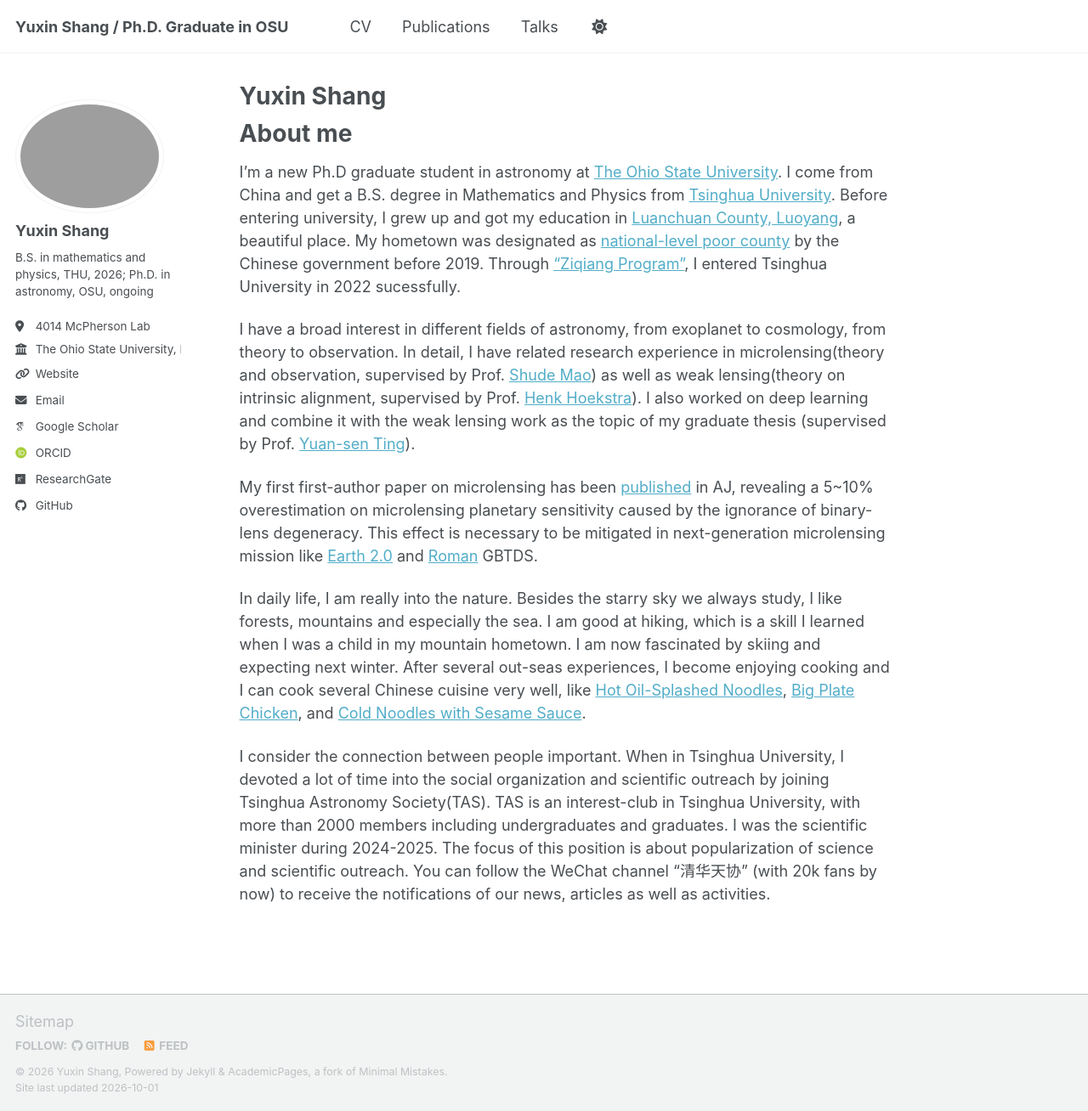
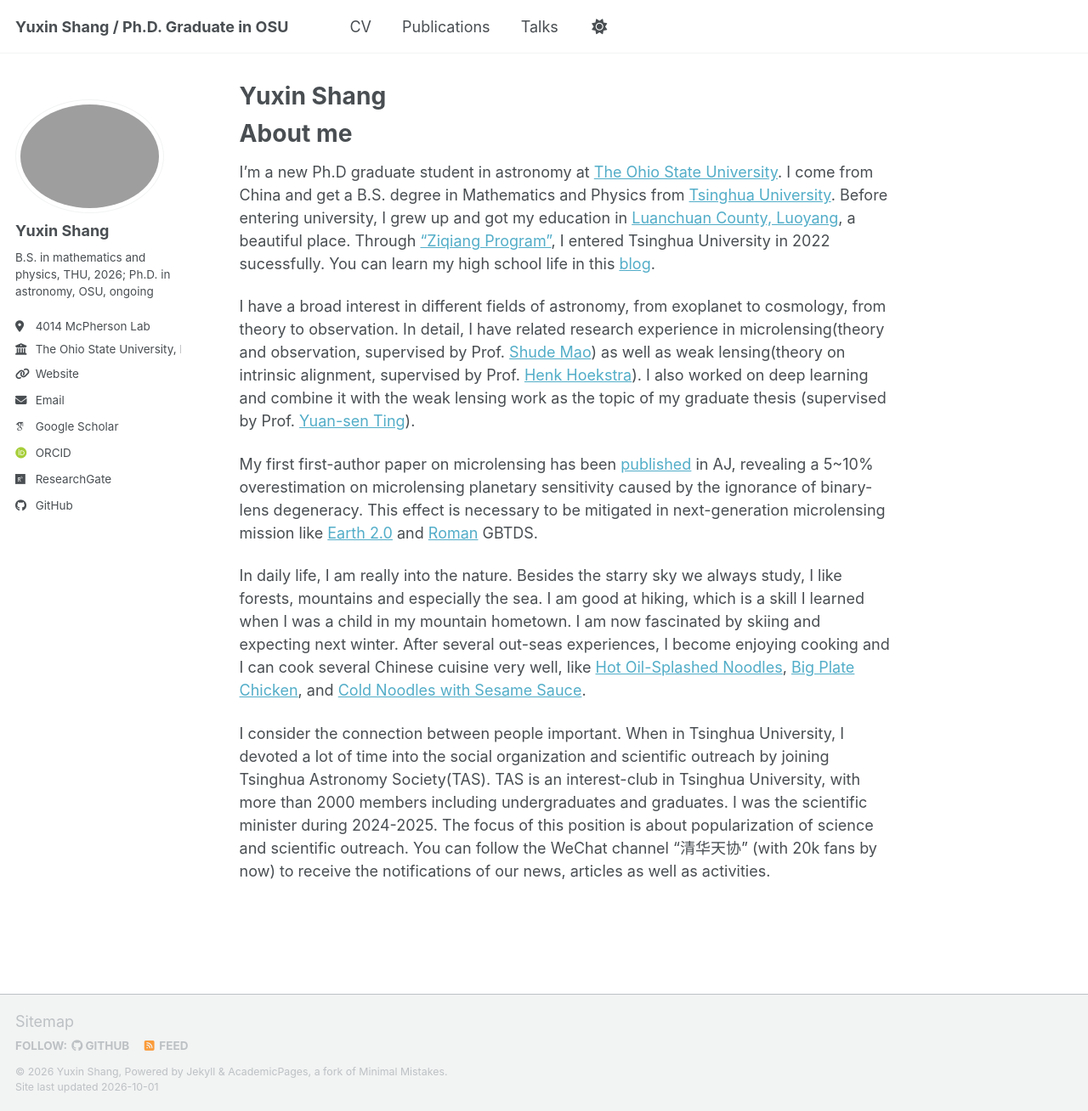
Before and after one commit to YuxinShang-thu/YuxinShang-thu.github.io, a Jekyll site: the page built from _pages/about.md, in a window 1280 px wide and 1308 px high. Shown: the whole window at 85% size. Built offline with Jekyll 4.4.1, drawn with Linux system fonts in a browser that asks for light colours; some web fonts are replaced; a script bundle is joined from its source files by our own code; library files that are not in the unit come from our copies.

Commit message:
Update about me section with additional blog link
Added a link to a blog about high school life.

```diff
--- a/_pages/about.md
+++ b/_pages/about.md
@@ -9,7 +9,7 @@ redirect_from:
 
 About me
 ====
-I'm a new Ph.D graduate student in astronomy at [The Ohio State University](https://www.osu.edu). I come from China and get a B.S. degree in Mathematics and Physics from [Tsinghua University](https://www.tsinghua.edu.cn/en/). Before entering university, I grew up and got my education in [Luanchuan County, Luoyang](https://en.wikipedia.org/wiki/Luanchuan_County), a beautiful place. My hometown was designated as [national-level poor county](https://en.wikipedia.org/wiki/National-level_poor_county) by the Chinese government before 2019. Through ["Ziqiang Program"](https://join-tsinghua.edu.cn/gnxs/zqjh.htm), I entered Tsinghua University in 2022 sucessfully.
+I'm a new Ph.D graduate student in astronomy at [The Ohio State University](https://www.osu.edu). I come from China and get a B.S. degree in Mathematics and Physics from [Tsinghua University](https://www.tsinghua.edu.cn/en/). Before entering university, I grew up and got my education in [Luanchuan County, Luoyang](https://en.wikipedia.org/wiki/Luanchuan_County), a beautiful place. Through ["Ziqiang Program"](https://join-tsinghua.edu.cn/gnxs/zqjh.htm), I entered Tsinghua University in 2022 sucessfully. You can learn my high school life in this [blog](https://outputasinterest.blogspot.com/2026/09/blog-post.html).
 
 I have a broad interest in different fields of astronomy, from exoplanet to cosmology, from theory to observation. In detail, I have related research experience in microlensing(theory and observation, supervised by Prof. [Shude Mao](https://en.westlake.edu.cn/faculty/Shude-Mao.html)) as well as weak lensing(theory on intrinsic alignment, supervised by Prof. [Henk Hoekstra](https://www.universiteitleiden.nl/en/staffmembers/henk-hoekstra)). I also worked on deep learning and combine it with the weak lensing work as the topic of my graduate thesis (supervised by Prof. [Yuan-sen Ting](https://www.google.com/search?client=safari&rls=en&q=Yuansen+Ting&ie=UTF-8&oe=UTF-8)).
 
```
